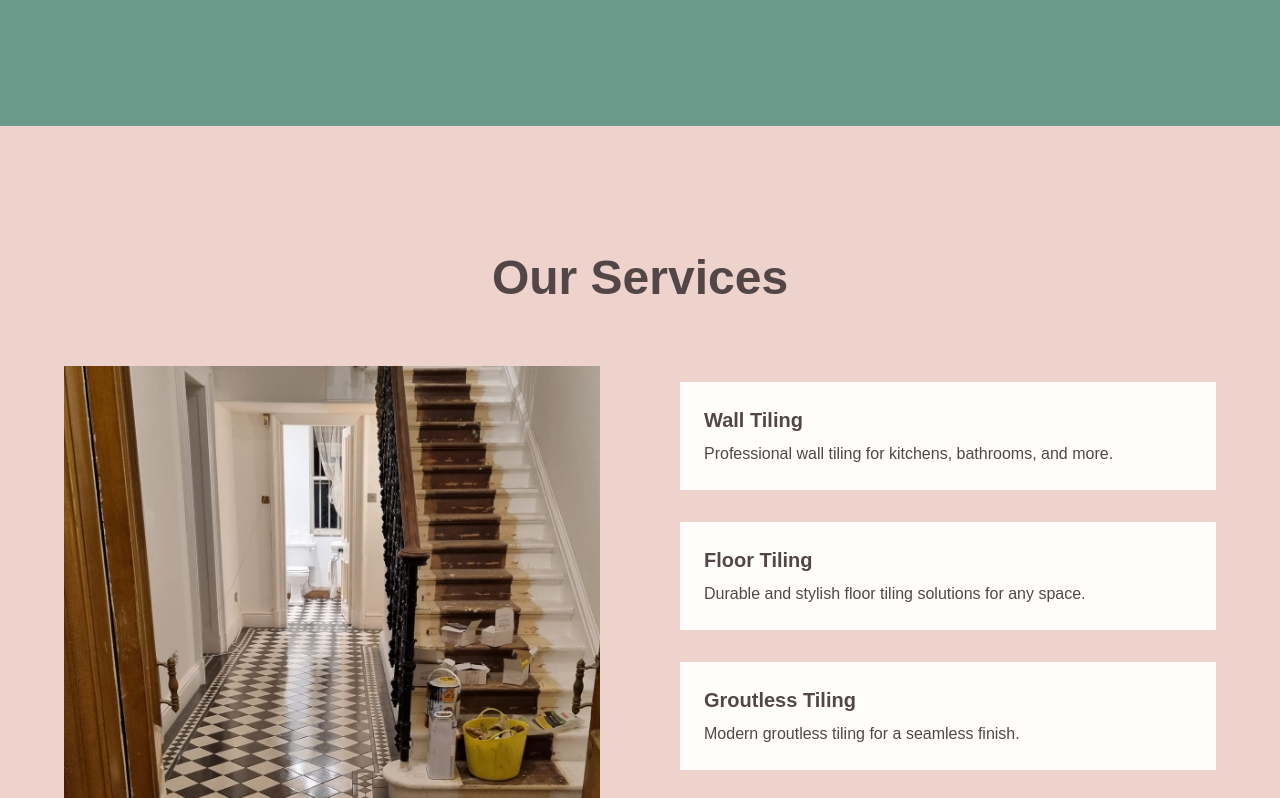
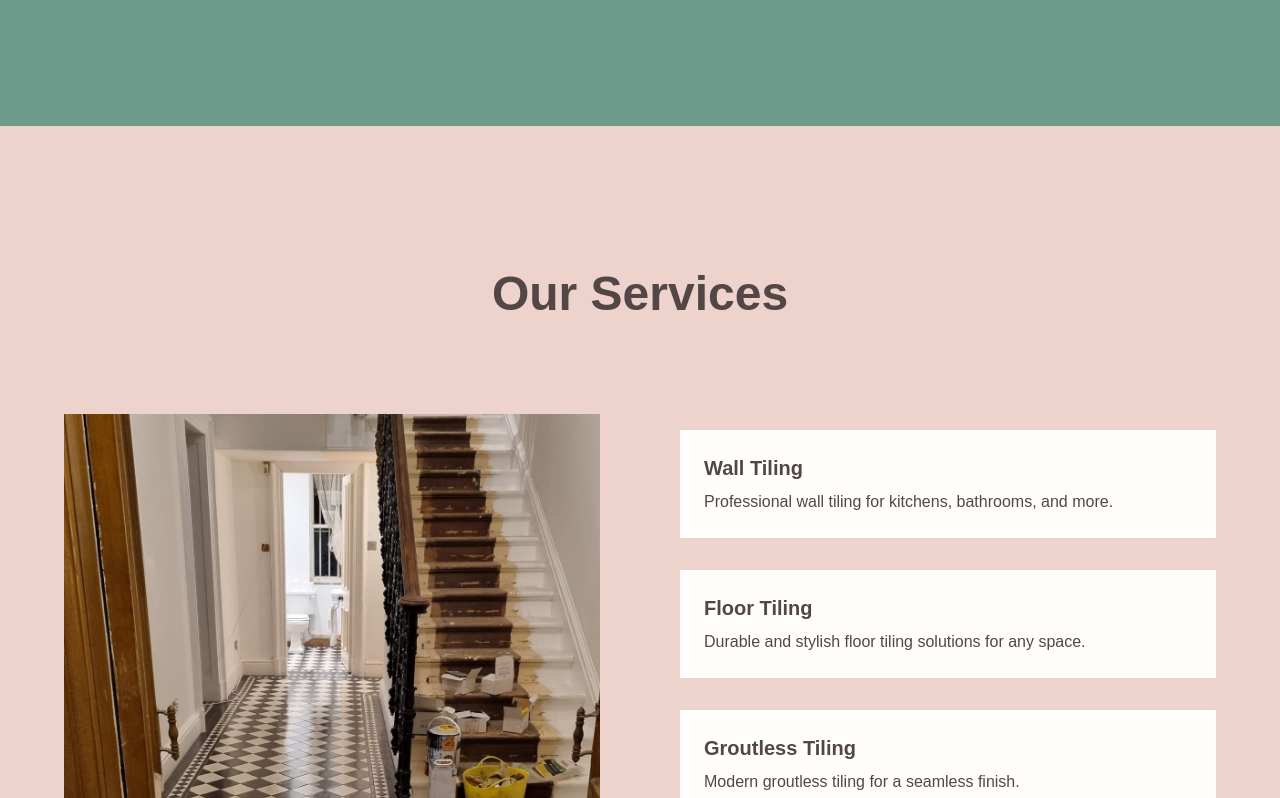
Before and after one commit to lpscrim/no-grout, a Next.js app: page / in a window 1280 px wide. Shown: the part 3482-4280 px from the top of the page. Built offline with nearby package versions, Linux system fonts and the light colour scheme.

Commit message:
Update Services component layout; adjust section padding and heading margin for improved presentation

```diff
--- a/components/Home/Services.tsx
+++ b/components/Home/Services.tsx
@@ -40,8 +40,8 @@ export default function Services() {
 
     return (
         <section id="services" className=" bg-accent section-light">
-            <div className="px-6 sm:px-8 lg:px-16 max-w-screen-2xl mx-auto py-32">
-                <h2 className="text-3xl lg:text-5xl font-bold mb-16 text-center">Our Services</h2>
+            <div className="px-6 sm:px-8 lg:px-16 max-w-screen-2xl mx-auto py-36">
+                <h2 className="text-3xl lg:text-5xl font-bold mb-24 text-center">Our Services</h2>
                 <div className="grid md:grid-cols-2 gap-20 items-center">
                     {/* Left: Pictured Example */}
                     <div className="flex justify-center items-center sm:h-[700px]">
```
